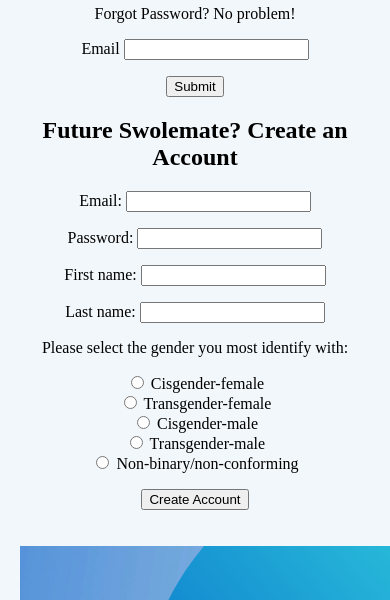
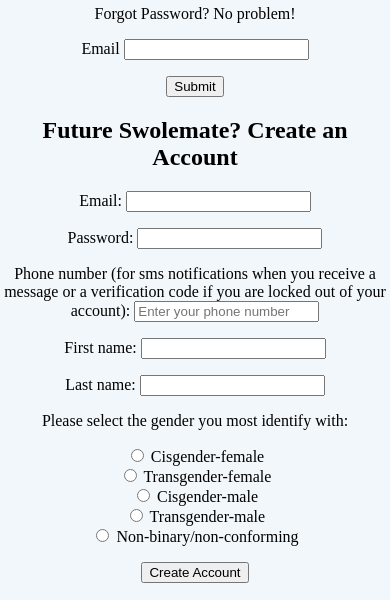
Before and after one commit to EmmyTuyetLe/Swolemates, a Flask app: page /login in a window 390 px wide; the page is wider, and only the part inside the window is pictured. Shown: the part 697-1297 px from the top of that part. Run offline with Flask 2, Linux system fonts and the light colour scheme.

Commit message:
added phone route

```diff
--- a/server.py
+++ b/server.py
@@ -143,11 +143,12 @@ def create_user():
     fname = request.form.get("fname")
     lname = request.form.get("lname")
     gender = request.form.get("gender")
+    phone = request.form.get("gender")
     user = crud.get_user_by_email(email)
     if user:
         flash("That email is already associated with an account.")
     else:
-        crud.create_user(email, password, fname, lname, gender)
+        crud.create_user(email, password, fname, lname, gender, phone)
         flash("Account created! Please log in.")
 
     return redirect("/login")
--- a/templates/login.html
+++ b/templates/login.html
@@ -49,6 +49,7 @@
   <p>
     Password: <input type="password" name="password">
   </p>
+  <p>Phone number (for sms notifications when you receive a message or a verification code if you are locked out of your account): <input type="text" name="phone" placeholder="Enter your phone number"></p>
   <p>
     First name: <input type="text" name="fname">
   </p>
```
